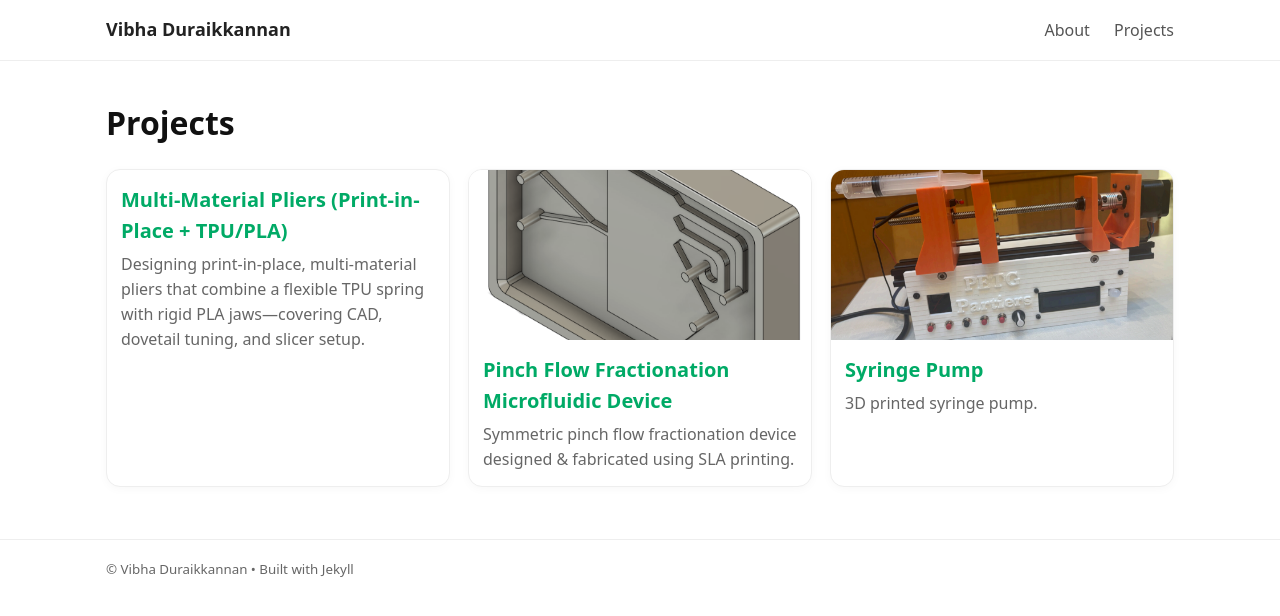
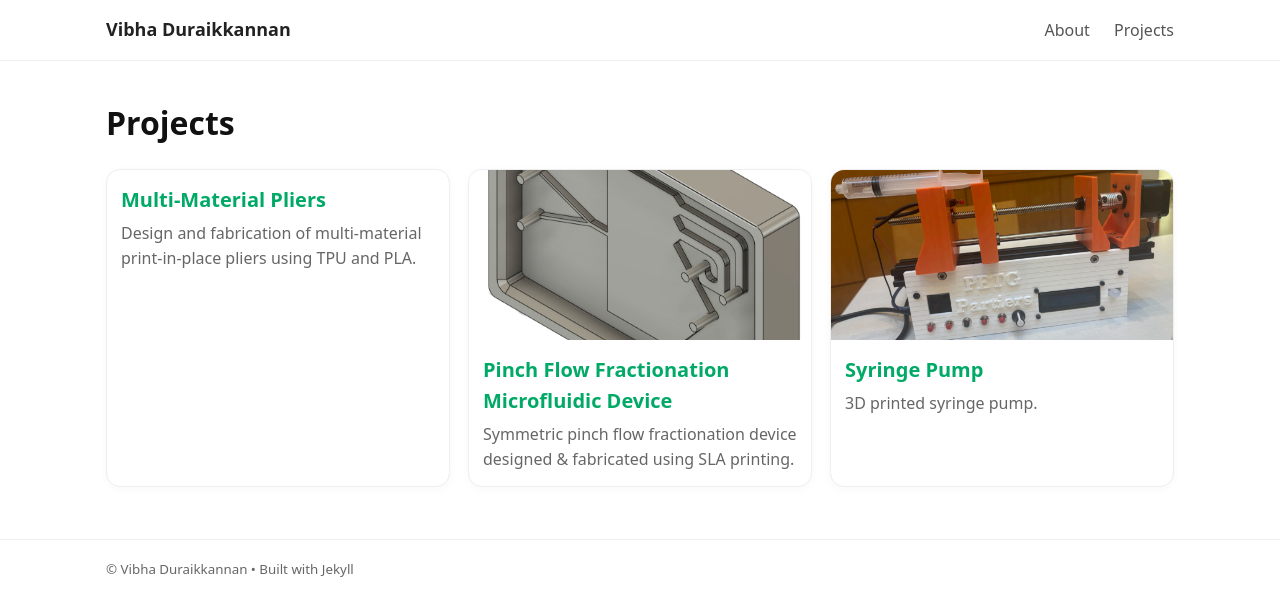
Before and after one commit to vibs-27/vibhadurai.github.io, a Jekyll site: the page built from projects.md, in a window 1280 px wide. Shown: the top 616 px of the page. Built offline with Jekyll 4.4.1, drawn with Linux system fonts in a browser that asks for light colours; some of the changed lines change nothing that is shown.

Commit message:
Revise Multi-Material Pliers project documentation
Updated project details for Multi-Material Pliers, including title, date, and description. Revised sections on print-in-place parts, CAD iterations, and printing processes.

````diff
--- a/_projects/multi-material-pliers.md
+++ b/_projects/multi-material-pliers.md
@@ -1,97 +1,68 @@
 ---
 layout: project
-title: "Multi-Material Pliers (Print-in-Place + TPU/PLA)"
-date: 2025-11-11
-tags: [digital fabrication, 3d printing, print-in-place, tpu, pla, cad]
+title: "Multi-Material Pliers"
+date: 2025-11-12
 cover_image: "{{ '/docs/assets/multi-material-pliers/PickingUpPlier.jpg' | relative_url }}"
-description: "Designing print-in-place, multi-material pliers that combine a flexible TPU spring with rigid PLA jaws—covering CAD, dovetail tuning, and slicer setup."
+description: "Design and fabrication of multi-material print-in-place pliers using TPU and PLA."
 ---
 
 # Print in Place Parts
 
-Print-in-place (PiP) parts are designed to **come off the printer already assembled**—no screws, glue, or post-assembly. Clearances, bridging, and compliant features are baked into the geometry so moving elements (hinges, sliders, gears, living springs) separate as the print completes.
-
-**Where PiP shines:** no-assembly hinges, compliant grippers, iris mechanisms, captive chains/bearings, gearboxes, snap-fit boxes/latches, and deployable mechanisms. In education and rapid prototyping, PiP is ideal for demonstrating **mechanisms, tolerances, and material behavior** without extra hardware. In product contexts, it reduces part count and manual labor while enabling **sealed or captive features** that can’t be assembled otherwise.
-
-**Material combos that tend to work well:**
-- **Rigid + Flexible:** PLA or PETG for structure, **TPU** for springs, pads, or soft-contact features.
-- **All-rigid PiP:** PLA or PETG with designed clearances (≈0.2–0.4 mm typical for FDM, tuned to printer).
-- **Higher performance:** Nylon (PA) or PA-CF for structure + TPU for flex, when you need better fatigue and heat resistance.
-
-This project pairs a **TPU spring “spine”** with **PLA handles/jaws** using **dovetail joints** so the soft spring presses in for a tight interference fit.
+Description of the project with a blurb about print-in-place parts. Perform external research to determine other applications print-in-place has been used. What combination of materials work well for print-in-place?
 
 ---
 
-# CAD Iteration 1
+## CAD Iteration 1
 
-I started by looking at two printed-plier archetypes: **squeeze pliers** (scissor-like action) and **pull pliers** (linear slider). For grabbing small resistors, **squeeze pliers** felt better at a reduced scale. My first CAD mainly replicated the macro geometry to study **dovetail snaps** and confirm the spring path.
+I started the process by taking inspiration from two mechanisms of 3D printed pliers: squeeze pliers and pull pliers. I felt that the squeeze pliers would be the most effective at picking up the small resistors, especially when sized down to a suitable scale. For my first model, I mostly attempted to replicate the big picture shapes of the squeeze pliers and understand dovetail snaps. This model was presented in class for feedback.
 
-**What I learned from CAD Model 1**
-- I didn’t need to model a grid manually. In **SuperSlicer**, removing top/bottom layers and choosing a **rectilinear infill** gives a clean, open-cell “grid” spring—faster to iterate. Varying **infill %** changes grid density and stiffness.
-- **Mirror in 3D, not in sketch.** With the spring placed **diagonally**, handles/jaws remain symmetric across X, and it’s easier to tweak after mirroring bodies or features.
+### What I learned from CAD Model 1
 
-<div style="display:grid;grid-template-columns:repeat(3,minmax(0,1fr));gap:10px;">
-  <img src="{{ '/docs/assets/multi-material-pliers/FirstCAD.png' | relative_url }}" alt="First CAD" />
-  <img src="{{ '/docs/assets/multi-material-pliers/FirstCADCheckModel.png' | relative_url }}" alt="Mesh Check" />
-  <img src="{{ '/docs/assets/multi-material-pliers/FinalCADHandlesGrabbers.png' | relative_url }}" alt="Final CAD Handles & Grabbers" />
-</div>
+I did not have to actually build the grid in CAD. The superslicer’s features can be taken advantage of to achieve the same result by removing the top and bottom layer and using a rectilinear pattern. Decreasing or increasing the infill modifies the number of boxes/dimensions of the grid.
+
+Instead of mirroring the dovetails on the sketch layer, mirroring in 3D allows for easier modification. This is more easily done when the spring is set up diagonally, so the handles and grabbers are symmetric across the x axis.
 
 ---
 
-# Printing the Spring + Dovetails
+## Printing the Spring + Dovetails
 
 ### Print 1
-To characterize the spring and joint fit, I printed **only the TPU spring** plus a **PLA sample bar** with the matching dovetail.
 
-- **Dovetails:** I put the **male** end on the **TPU spring** so it can **press-fit** into the PLA female. I began with **+0.10 mm oversize** on the TPU male to test a tight snap.
-- **TPU spring settings (initial):** 4 perimeters, ~1.2 mm wall, **8% rectilinear** infill, no top/bottom layers.
-- Early takeaway: TPU compresses under press-fit—**start small** on oversize and creep up in **0.05–0.10 mm** steps until it’s firm but printable.
+I started the printing process by printing just a spring and a sample bar of the corresponding hard component to understand the spring behavior and configure the dovetails.
 
-<img src="{{ '/docs/assets/multi-material-pliers/FirstSpringPrintSketch.png' | relative_url }}" alt="Spring print sketch" />
+I decided to set the male end of the dovetails on the spring component so that they could be essentially shoved into the male component for a tighter fit. I started with a 0.1 mm oversize on the male component to see how this would snap together.
+
+For the spring, I started with a 4 wall perimeter and 1.2 mm wall thickness with a 8% rectilinear pattern.
 
 ### Print 2
-Iterated dovetail **clearance/oversize sweep** (+0.00 / +0.05 / +0.10 / +0.15 mm on the TPU male) and tested hand-assembly and retention force. Landed on a **+0.10–0.12 mm** sweet spot for my printer and materials (tight snap, still serviceable).
-
-<img src="{{ '/docs/assets/multi-material-pliers/SpringConfigurePrint.png' | relative_url }}" alt="Spring configure print" />
-<img src="{{ '/docs/assets/multi-material-pliers/SpringComponentsPrintSettings.png' | relative_url }}" alt="Spring print settings" />
 
 ---
 
-# Printing the Handles and the Mouth
+## Printing the Handles and the Mouth
 
 ### Print 1
-Baseline PLA handles + jaws with **0.2 mm layer**, 3–4 perimeters, 20–30% infill. Verified ergonomics and jaw reach.
 
 ### Print 2
-Added **edge chamfers/fillets** on the jaw bite and tuned **nozzle-side clearance** so the jaws don’t fuse in PiP regions. Increased perimeters near the pivot to stiffen the squeeze path.
 
 ### Print 3
-Finalized geometry for the **TPU-to-PLA dovetail seats** and added a slight **lead-in bevel** to help the TPU male snap home without shaving.
-
-<div style="display:grid;grid-template-columns:repeat(3,minmax(0,1fr));gap:10px;">
-  <img src="{{ '/docs/assets/multi-material-pliers/HandleSketch.png' | relative_url }}" alt="Handle sketch" />
-  <img src="{{ '/docs/assets/multi-material-pliers/GrabberSketchZoomOut.png' | relative_url }}" alt="Jaw sketch zoom out" />
-  <img src="{{ '/docs/assets/multi-material-pliers/GrabberEdgeZoomInSketch.png' | relative_url }}" alt="Jaw edge detail" />
-</div>
-
-<img src="{{ '/docs/assets/multi-material-pliers/HardComponentsPrintSettings.png' | relative_url }}" alt="Hard component print settings" />
 
 ---
 
-# The Final Design
+## The Final Design
 
-A **print-in-place, multi-material plier** where a **TPU compliant spring** provides return force and grip comfort, and **PLA** forms stiff handles and precise jaws. The **dovetail press-fits** lock the spring without screws or glue; the living structure prints as one and assembles by hand in seconds.
-
-<img src="{{ '/docs/assets/multi-material-pliers/PickingUpPlier.jpg' | relative_url }}" alt="Picking up component with pliers" />
+Final project description.
 
 ---
 
-# CAD Model
+## CAD Model
 
-*(Embed your model viewer here if you have a public link.)*
-
-```html
-<!-- Example Fusion 360 Embed (replace `src` with your shared link) -->
-<iframe src="YOUR_FUSION_EMBED_URL"
-        width="100%" height="520" frameborder="0" allowfullscreen>
-</iframe>
+<div style="text-align:center">
+  <iframe
+    src="https://a360.co/3ABCDEFG"
+    width="90%"
+    height="540"
+    frameborder="0"
+    allowfullscreen>
+  </iframe>
+  <p><em>Interactive Fusion 360 model of the Multi-Material Pliers</em></p>
+</div>
````
